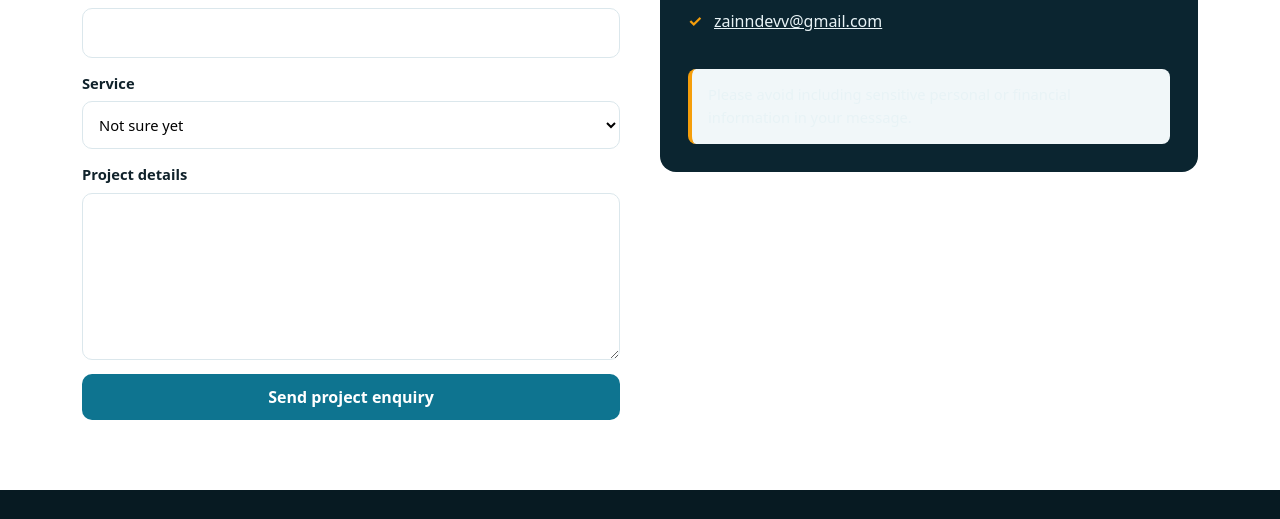
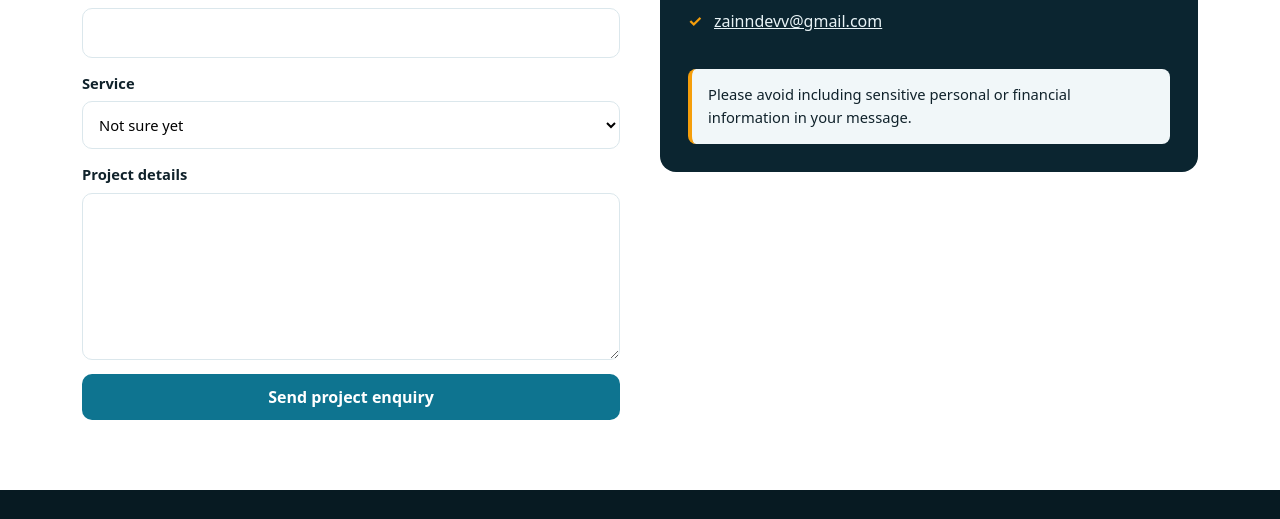
Before and after one commit to zain-taseer-developer/Zain-Digital-Growth, a website: page contact.html in a window 1280 px wide. Shown: the part 581-1100 px from the top of the page. Drawn offline with Linux system fonts and the light colour scheme.

Commit message:
Fix contact note contrast

```diff
--- a/style.css
+++ b/style.css
@@ -255,6 +255,7 @@ footer a:hover{color:#fff}
 .article-body ul{list-style:disc;padding-left:22px;margin-bottom:20px}
 .article-body .actions{margin-top:32px}
 .note{margin-top:34px;padding:14px 16px;background:var(--alt);border-left:4px solid var(--accent);border-radius:8px;font-size:.92rem}
+.panel .note{color:var(--ink)}
 @media(max-width:900px){.category-links{grid-template-columns:repeat(2,1fr)}}
 @media(max-width:420px){.category-links{grid-template-columns:1fr}}
 
```
